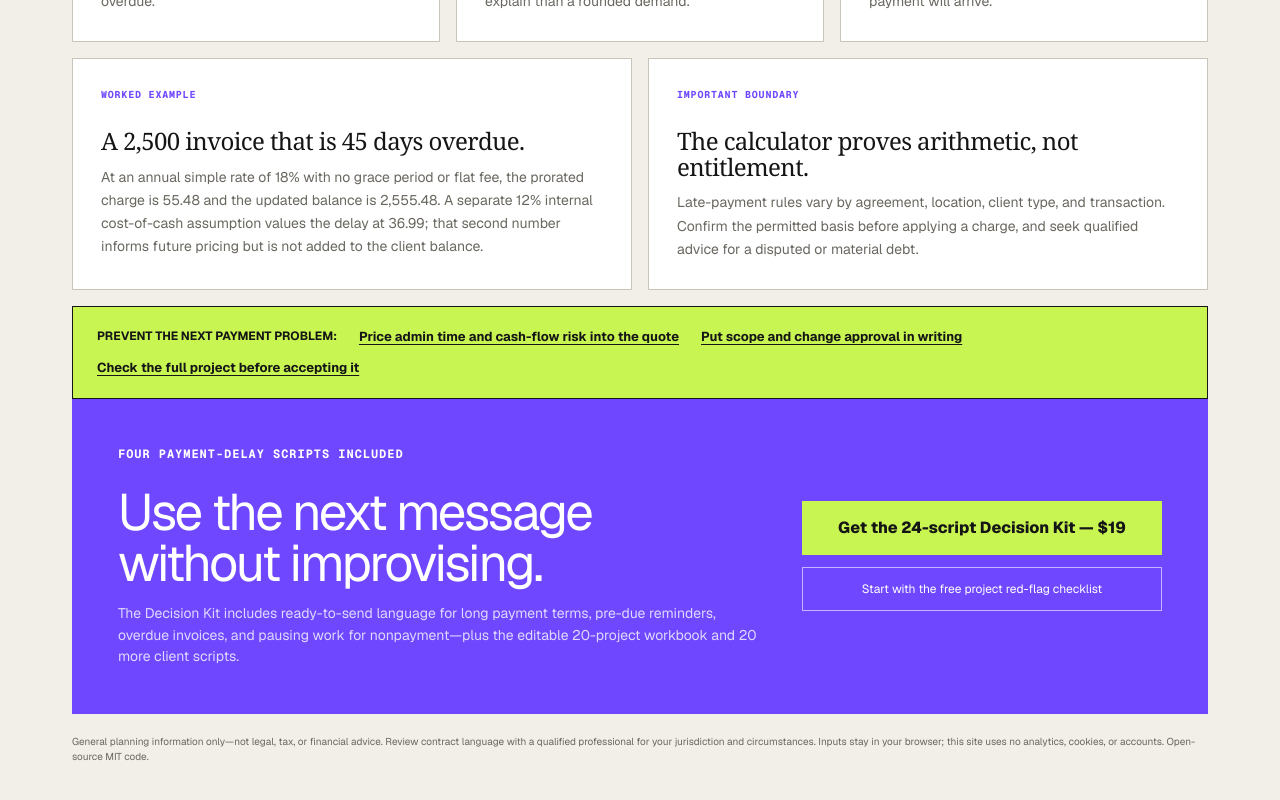
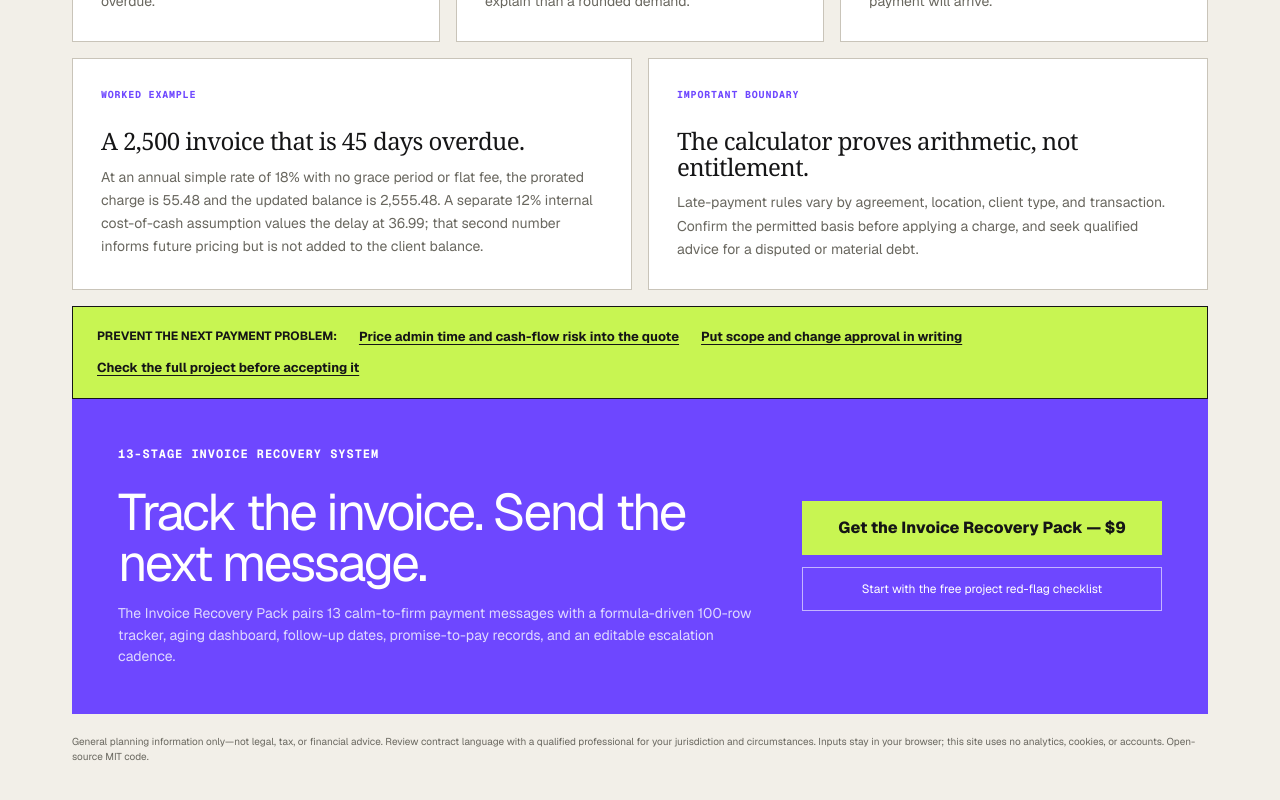
Before and after one commit to rookepoole/worth-the-work, a Next.js app: page /freelance-late-payment-calculator in a window 1280 px wide. Shown: the part 2612-3412 px from the top of the page. Built offline with nearby package versions, Linux system fonts and the light colour scheme.

Commit message:
Launch invoice recovery purchase path

```diff
--- a/app/components/ToolChrome.tsx
+++ b/app/components/ToolChrome.tsx
@@ -1,5 +1,6 @@
 import Link from "next/link";
 import type { ReactNode } from "react";
+import type { Offer } from "../lib/offerAttribution";
 import { TrackedOfferLink } from "./TrackedOfferLink";
 
 export function ToolChrome({
@@ -16,6 +17,7 @@ export function ToolChrome({
     kicker?: string;
     title?: string;
     description?: string;
+    paidOffer?: Offer;
     paidLabel?: string;
     paidContent?: string;
     freeLabel?: string;
@@ -29,6 +31,7 @@ export function ToolChrome({
     description:
       funnel?.description ??
       "Worth the Work includes the editable 20-project workbook and 24 client-ready counteroffer, scope, deposit, payment-delay, decline, and follow-up scripts.",
+    paidOffer: funnel?.paidOffer ?? "paid",
     paidLabel: funnel?.paidLabel ?? "Get the $19 Decision Kit",
     paidContent: funnel?.paidContent ?? "tool_footer_paid",
     freeLabel: funnel?.freeLabel ?? "Get the free red-flag checklist",
@@ -75,7 +78,7 @@ export function ToolChrome({
           <div className="tool-funnel-actions">
             <TrackedOfferLink
               className="checkout-link"
-              offer="paid"
+              offer={funnelCopy.paidOffer}
               medium="tool"
               content={funnelCopy.paidContent}
             >
--- a/app/freelance-late-payment-calculator/page.tsx
+++ b/app/freelance-late-payment-calculator/page.tsx
@@ -53,12 +53,13 @@ export default function LatePaymentPage() {
       title="Calculate the balance before you chase the payment."
       description="Apply only the written rate and fee you are permitted to use, measure the business cost of waiting, and copy a calm payment reminder."
       funnel={{
-        kicker: "FOUR PAYMENT-DELAY SCRIPTS INCLUDED",
-        title: "Use the next message without improvising.",
+        kicker: "13-STAGE INVOICE RECOVERY SYSTEM",
+        title: "Track the invoice. Send the next message.",
         description:
-          "The Decision Kit includes ready-to-send language for long payment terms, pre-due reminders, overdue invoices, and pausing work for nonpayment—plus the editable 20-project workbook and 20 more client scripts.",
-        paidLabel: "Get the 24-script Decision Kit — $19",
-        paidContent: "late_payment_footer_paid",
+          "The Invoice Recovery Pack pairs 13 calm-to-firm payment messages with a formula-driven 100-row tracker, aging dashboard, follow-up dates, promise-to-pay records, and an editable escalation cadence.",
+        paidOffer: "recovery",
+        paidLabel: "Get the Invoice Recovery Pack — $9",
+        paidContent: "late_payment_recovery_pack",
         freeLabel: "Start with the free project red-flag checklist",
         freeContent: "late_payment_footer_free",
       }}
--- a/app/lib/offerAttribution.ts
+++ b/app/lib/offerAttribution.ts
@@ -1,8 +1,9 @@
-export type Offer = "paid" | "free";
+export type Offer = "paid" | "free" | "recovery";
 
 const offerUrls: Record<Offer, string> = {
   paid: "https://prairiegrantscout.gumroad.com/l/worth-the-work",
   free: "https://prairiegrantscout.gumroad.com/l/freelance-project-red-flag-checklist",
+  recovery: "https://prairiegrantscout.gumroad.com/l/freelance-invoice-recovery-pack",
 };
 
 const knownReferrers: Array<[RegExp, string]> = [
```
Also changed, not shown: 1 other file (tests, documents, lock files or other folders).
